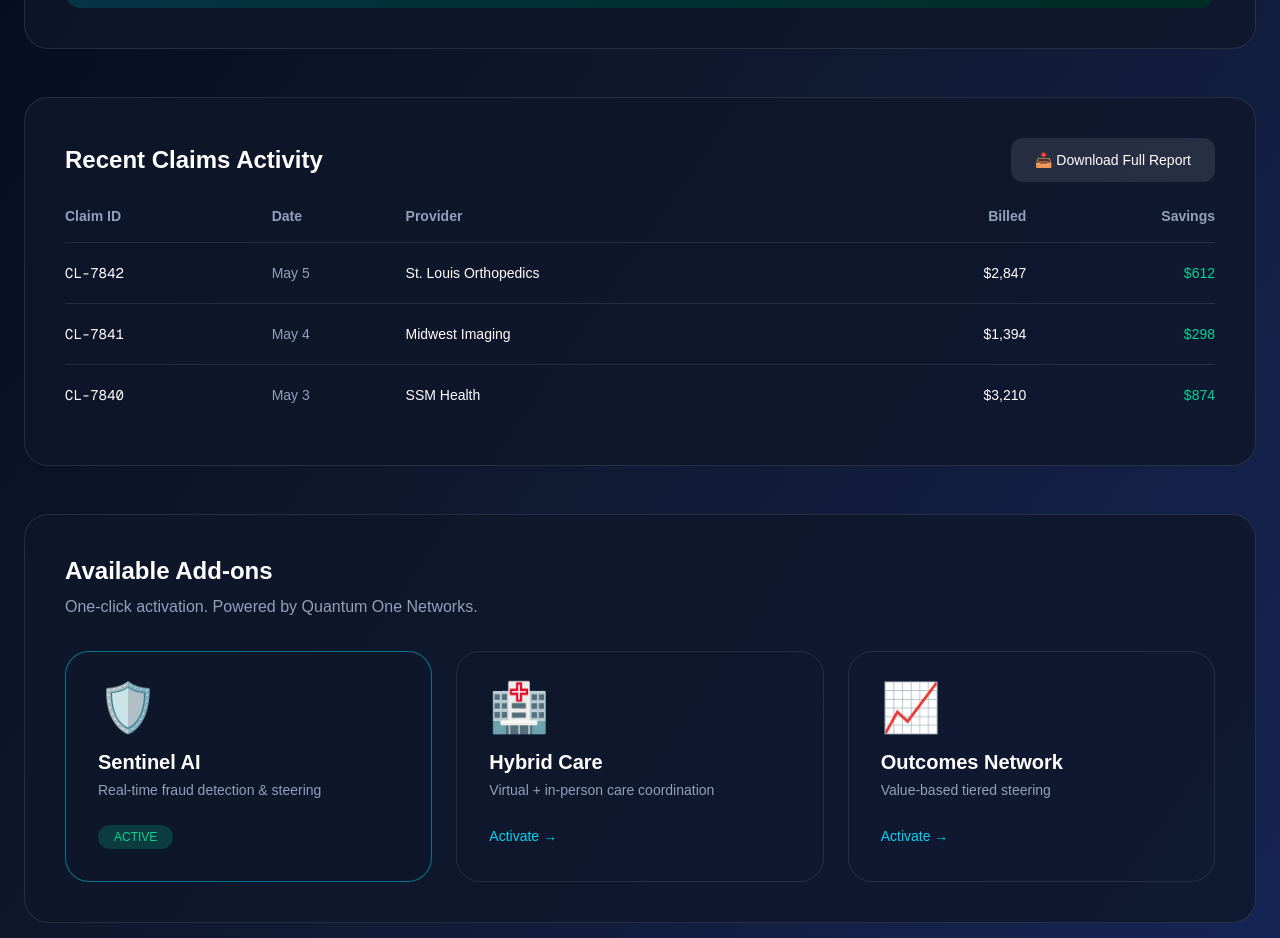
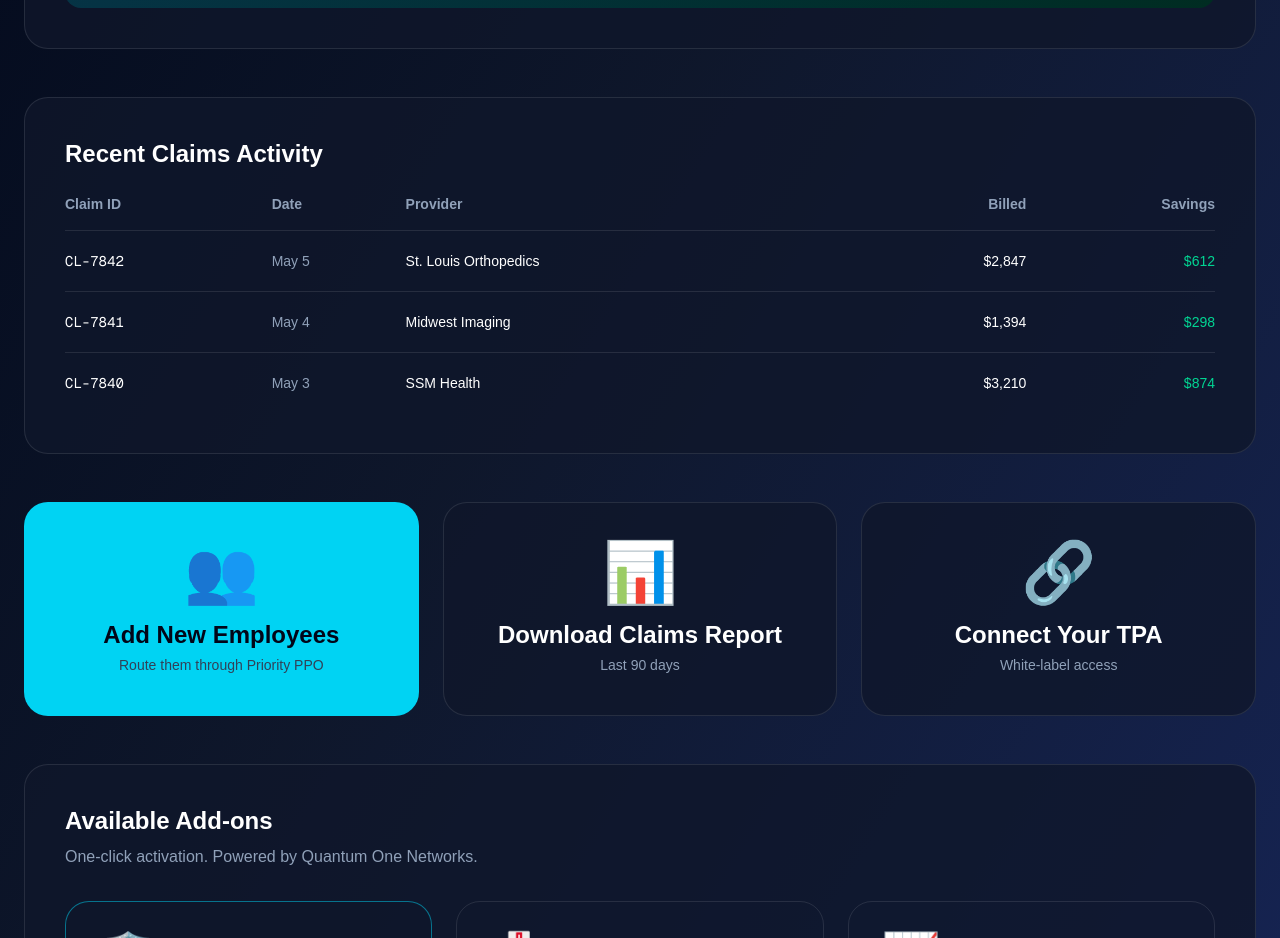
Before and after one commit to ryunstuart/quantum-selfflow, a Next.js app in the folder frontend/: page /dashboard in a window 1280 px wide. Shown: the part 880-1818 px from the top of the page. Built offline with nearby package versions, Linux system fonts and the light colour scheme.

Commit message:
Restored three big action buttons at bottom of dashboard

```diff
--- a/frontend/app/dashboard/page.tsx
+++ b/frontend/app/dashboard/page.tsx
@@ -28,7 +28,7 @@ export default function Dashboard() {
 
   const handleAddEmployees = () => {
     if (newEmployeeCount) {
-      alert(`✅ ${newEmployeeCount} new employees added successfully!`);
+      alert(`✅ ${newEmployeeCount} new employees added successfully!\nThey will be routed through Priority PPO.`);
       setShowAddModal(false);
       setNewEmployeeCount('');
     }
@@ -111,12 +111,6 @@ export default function Dashboard() {
         <div className="bg-slate-900/80 border border-white/10 rounded-3xl p-10 mb-12">
           <div className="flex justify-between items-center mb-6">
             <h3 className="text-2xl font-semibold">Recent Claims Activity</h3>
-            <button
-              onClick={() => alert("✅ Claims report downloaded!")}
-              className="bg-white/10 hover:bg-white/20 px-6 py-3 rounded-xl text-sm transition"
-            >
-              📥 Download Full Report
-            </button>
           </div>
           <div className="overflow-x-auto">
             <table className="w-full">
@@ -142,6 +136,36 @@ export default function Dashboard() {
               </tbody>
             </table>
           </div>
+        </div>
+
+        {/* Quick Action Buttons */}
+        <div className="grid grid-cols-1 md:grid-cols-3 gap-6 mb-12">
+          <button
+            onClick={() => setShowAddModal(true)}
+            className="bg-cyan-400 hover:bg-cyan-300 text-slate-950 rounded-3xl p-10 text-center transition-all active:scale-95"
+          >
+            <div className="text-6xl mb-4">👥</div>
+            <div className="text-2xl font-semibold">Add New Employees</div>
+            <div className="text-sm text-slate-700 mt-1">Route them through Priority PPO</div>
+          </button>
+
+          <button
+            onClick={() => alert("✅ Full claims report downloaded as CSV!")}
+            className="bg-slate-900/80 border border-white/10 hover:border-cyan-400 rounded-3xl p-10 text-center transition-all active:scale-95"
+          >
+            <div className="text-6xl mb-4">📊</div>
+            <div className="text-2xl font-semibold">Download Claims Report</div>
+            <div className="text-sm text-slate-400 mt-1">Last 90 days</div>
+          </button>
+
+          <button
+            onClick={() => alert("🔗 TPA Integration module coming soon!\nWe'll notify you when ready.")}
+            className="bg-slate-900/80 border border-white/10 hover:border-purple-400 rounded-3xl p-10 text-center transition-all active:scale-95"
+          >
+            <div className="text-6xl mb-4">🔗</div>
+            <div className="text-2xl font-semibold">Connect Your TPA</div>
+            <div className="text-sm text-slate-400 mt-1">White-label access</div>
+          </button>
         </div>
 
         {/* Available Add-ons */}
```
